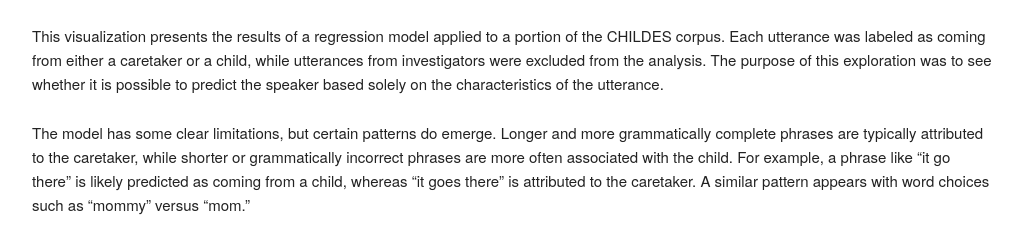
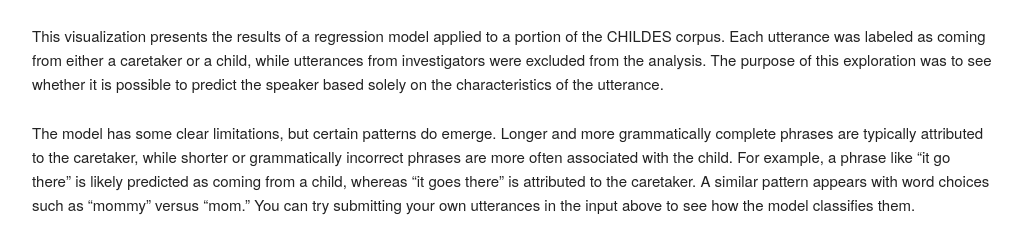
Before and after one commit to okaycj/caretaker-child-utterances, a Flask app: page / in a window 1280 px wide. Shown: the part 631-873 px from the top of the page, without its empty margins (128-1150 px from the left). Run offline with Flask 3, Linux system fonts and the light colour scheme; data that the repository does not hold is empty.

Commit message:
Format changes.  Ask user to try phrase in the form.

```diff
--- a/templates/index.html
+++ b/templates/index.html
@@ -41,7 +41,7 @@
                 This visualization presents the results of a regression model applied to a portion of the CHILDES corpus. Each utterance was labeled as coming from either a caretaker or a child, while utterances from investigators were excluded from the analysis. The purpose of this exploration was to see whether it is possible to predict the speaker based solely on the characteristics of the utterance.
             </p>
             <p>
-                The model has some clear limitations, but certain patterns do emerge. Longer and more grammatically complete phrases are typically attributed to the caretaker, while shorter or grammatically incorrect phrases are more often associated with the child. For example, a phrase like “it go there” is likely predicted as coming from a child, whereas “it goes there” is attributed to the caretaker. A similar pattern appears with word choices such as “mommy” versus “mom.”
+                The model has some clear limitations, but certain patterns do emerge. Longer and more grammatically complete phrases are typically attributed to the caretaker, while shorter or grammatically incorrect phrases are more often associated with the child. For example, a phrase like “it go there” is likely predicted as coming from a child, whereas “it goes there” is attributed to the caretaker. A similar pattern appears with word choices such as “mommy” versus “mom.” You can try submitting your own utterances in the input above to see how the model classifies them.
             </p>
         </div>
     </body>
```
Also changed, not shown: main.py (line endings or trailing spaces), wsgi.py (line endings or trailing spaces).
